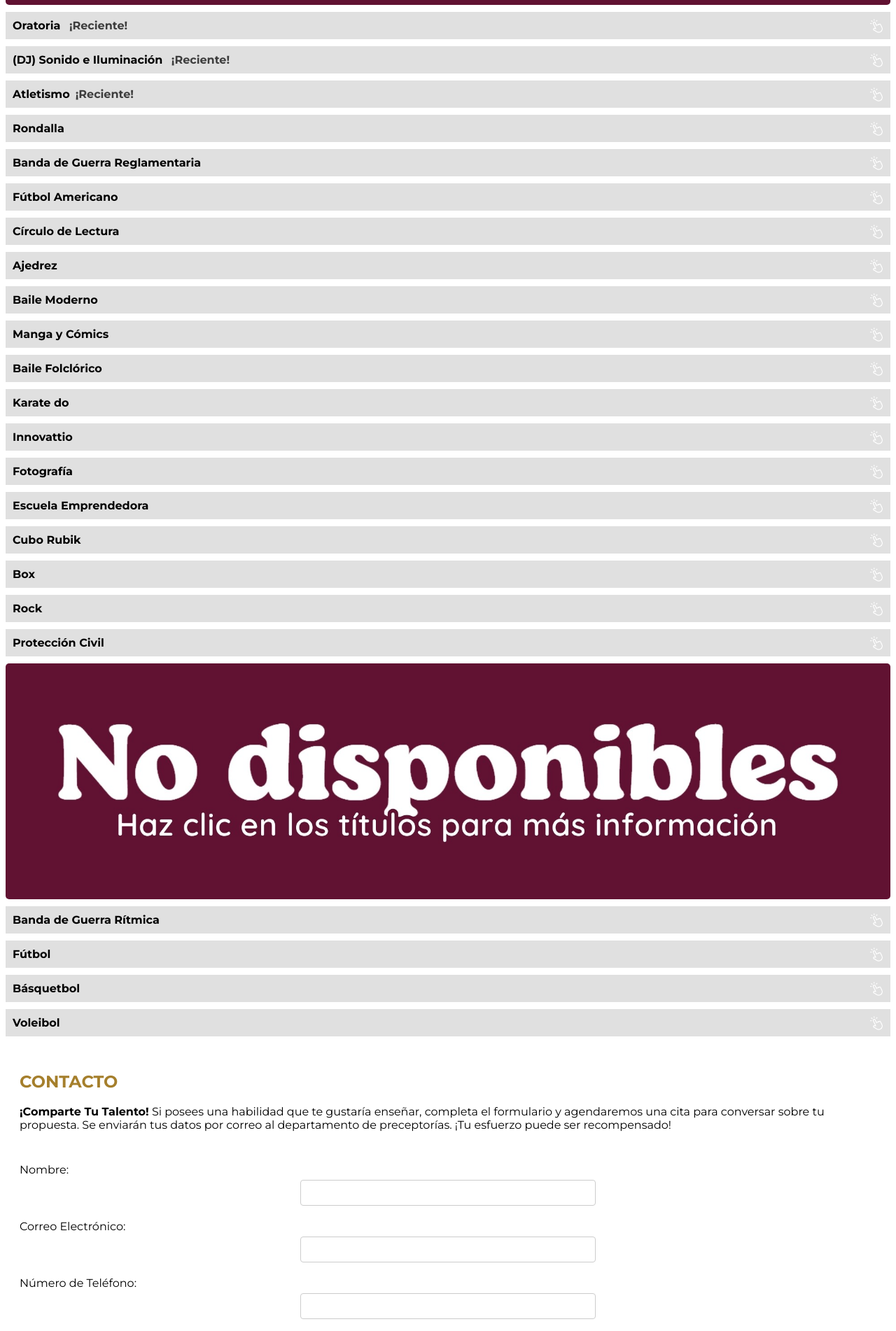
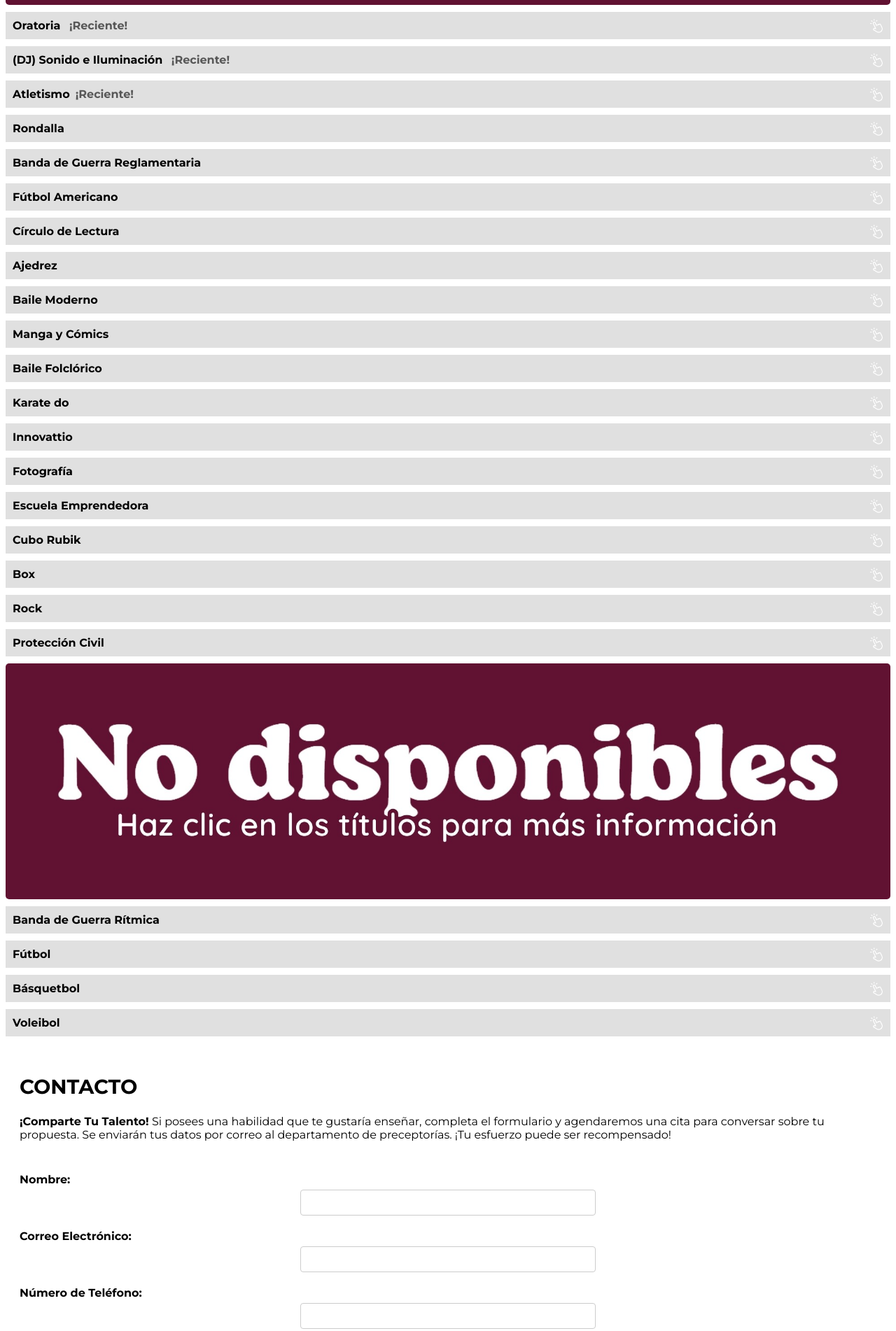
Before and after one commit to ConalepOrizabaRFM/ConaleporizabaRFM, a plain HTML site: page index.html in a window 1280 px wide. Shown: the part 1879-3781 px from the top of the page at 70% size. Drawn offline with Linux system fonts and the light colour scheme.

Commit message:
Update index.html

```diff
--- a/index.html
+++ b/index.html
@@ -86,7 +86,7 @@
             color: #FFFFFF;
         }
         .preceptoria1:hover {
-            background-color: #3d3d3d;
+            background-color: #611232;
             color: #FFFFFF;
         }
         .contact-form {
@@ -124,7 +124,7 @@
     </div>
 
     <div class="preceptoria" onclick="this.querySelector('.details').style.display = this.querySelector('.details').style.display === 'none' ? 'block' : 'none';">
-        <strong>Oratoria <span class="right" style="color: #3d3d3d; margin-left: 8px;">¡Reciente!</span></strong>
+        <strong>Oratoria <span class="right" style="color: #575757; margin-left: 8px;">¡Reciente!</span></strong>
         <img src="CLIC.png" style="width: 20px; float: right; cursor: pointer;">
         <div class="details" style="display: none;">
             <p>Desarrolla tus habilidades de comunicación y liderazgo mientras aprendes a hablar en público con confianza. Mejora tu capacidad de expresar ideas de manera clara y persuasiva. Si te apasiona la palabra y deseas destacar en presentaciones o discursos, la oratoria es la oportunidad perfecta para ti.</p>
@@ -134,7 +134,7 @@
     </div>
 
     <div class="preceptoria" onclick="this.querySelector('.details').style.display = this.querySelector('.details').style.display === 'none' ? 'block' : 'none';">
-        <strong>(DJ) Sonido e Iluminación <span class="right" style="color: #3d3d3d; margin-left: 8px;">¡Reciente!</span></strong>
+        <strong>(DJ) Sonido e Iluminación <span class="right" style="color: #575757; margin-left: 8px;">¡Reciente!</span></strong>
         <img src="CLIC.png" style="width: 20px; float: right; cursor: pointer;">
         <div class="details" style="display: none;">
             <p>Sumérgete en el electrizante mundo del DJing y domina el arte de mezclar música y controlar las luces que encienden cualquier ambiente. Aprende a utilizar el equipo profesional de sonido e iluminación, mientras descubres los secretos detrás de las mejores mezclas y efectos que hacen vibrar a una audiencia. Si te apasiona la música y sueñas con ser el alma de la fiesta, ¡esta preceptoría es para ti!</p>
@@ -143,7 +143,7 @@
         </div>
     </div>
     <div class="preceptoria" onclick="this.querySelector('.details').style.display = this.querySelector('.details').style.display === 'none' ? 'block' : 'none';">
-        <strong>Atletismo<span class="right" style="color: #3d3d3d; margin-left: 8px;">¡Reciente!</span></strong>
+        <strong>Atletismo<span class="right" style="color: #575757; margin-left: 8px;">¡Reciente!</span></strong>
         <img src="CLIC.png" style="width: 20px; float: right; cursor: pointer;">
         <div class="details" style="display: none;">
             <p>Busca superar tus límites y alcanzar tu máximo potencial. Desarrolla tu resistencia, velocidad y fuerza a través de diversas disciplinas. Siente la satisfacción de mejorar tus marcas personales y alcanzar tus metas. Si deseas ser más rápido que el viento o saltar más alto, el atletismo es la oportunidad que necesitas.</p>
@@ -364,7 +364,7 @@
 
 
 <div class="contact-form" id="contacto">
-    <h2 style="color: #a57f2c;">CONTACTO</h2>
+    <h2 style="font-size: 1.8em;">CONTACTO</h2>
 
     <p>
         <span style="font-weight: bold;">¡Comparte Tu Talento!</span> Si posees una habilidad que te gustaría enseñar, completa el formulario y agendaremos una cita para conversar sobre tu propuesta. Se enviarán tus datos por correo al departamento de preceptorías. ¡Tu esfuerzo puede ser recompensado!
@@ -372,22 +372,23 @@
     <br style="margin-top: 2em;">
 
     <form action="mailto:acantu252@ver.conalep.edu.mx" method="post" enctype="text/plain" style="display: flex; flex-direction: column; align-items: center;">
-        <label for="name" style="align-self: flex-start;">Nombre:</label>
+        <label for="name" style="align-self: flex-start; font-weight: bold;">Nombre:</label>
         <input type="text" id="name" name="name" required style="width: 100%; max-width: 400px;">
 
-        <label for="email" style="align-self: flex-start;">Correo Electrónico:</label>
+        <label for="email" style="align-self: flex-start; font-weight: bold;">Correo Electrónico:</label>
         <input type="email" id="email" name="email" required style="width: 100%; max-width: 400px;">
 
-        <label for="number" style="align-self: flex-start;">Número de Teléfono:</label>
+        <label for="number" style="align-self: flex-start; font-weight: bold;">Número de Teléfono:</label>
         <input type="number" id="number" name="number" required style="width: 100%; max-width: 400px;">
 
-        <label for="message" style="align-self: flex-start;">Explica brevemente tu propuesta:</label>
+        <label for="message" style="align-self: flex-start; font-weight: bold;">Explica brevemente tu propuesta:</label>
         <textarea id="message" name="message" rows="5" required style="width: 100%; max-width: 400px;"></textarea>
 
         <input type="submit" value="Enviar" style="width: 100%; max-width: 400px; margin-top: 1em;">
         <input type="reset" value="Limpiar" style="width: 100%; max-width: 400px; margin-top: 0.5em;">
     </form>
 </div>
+
 
 
 
```
